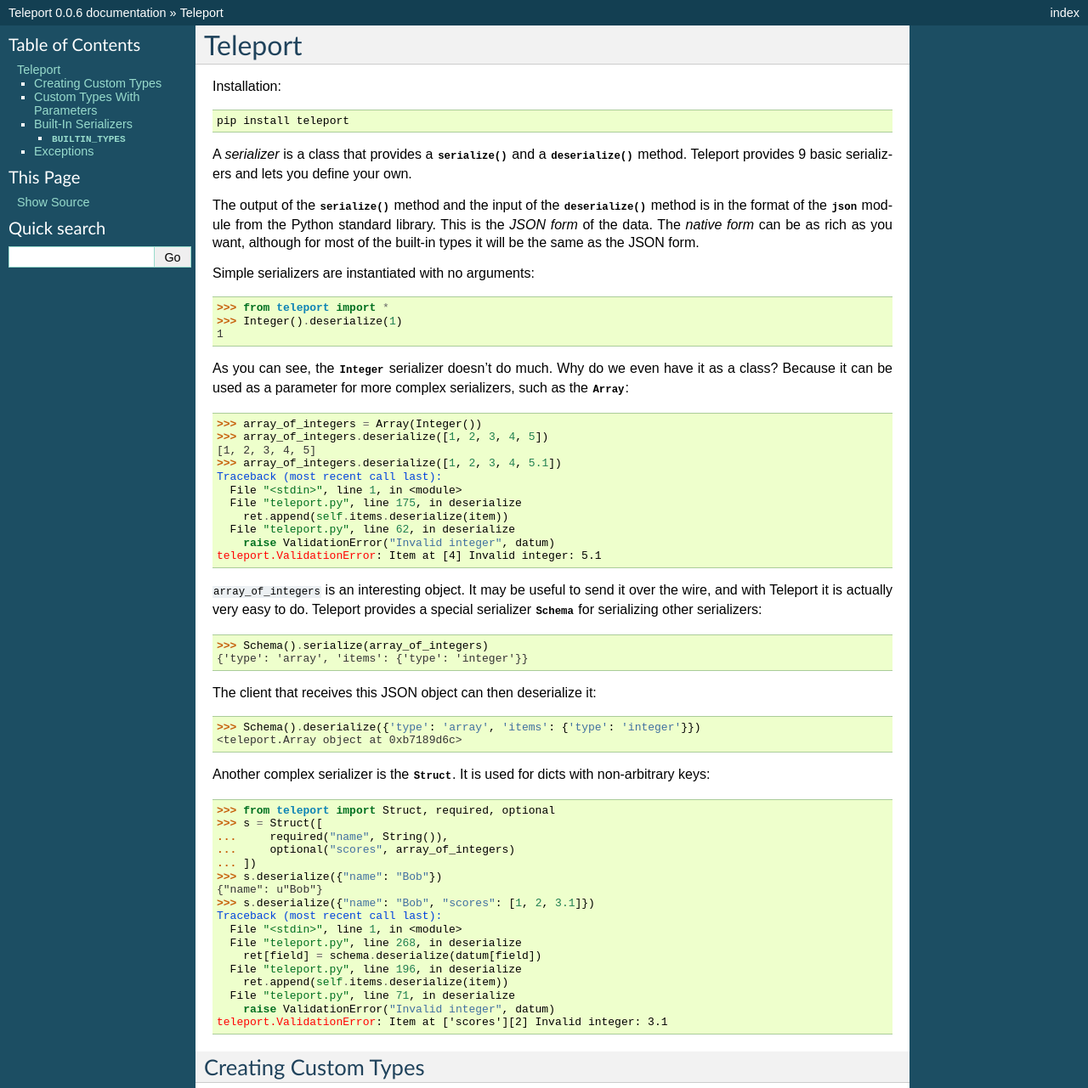
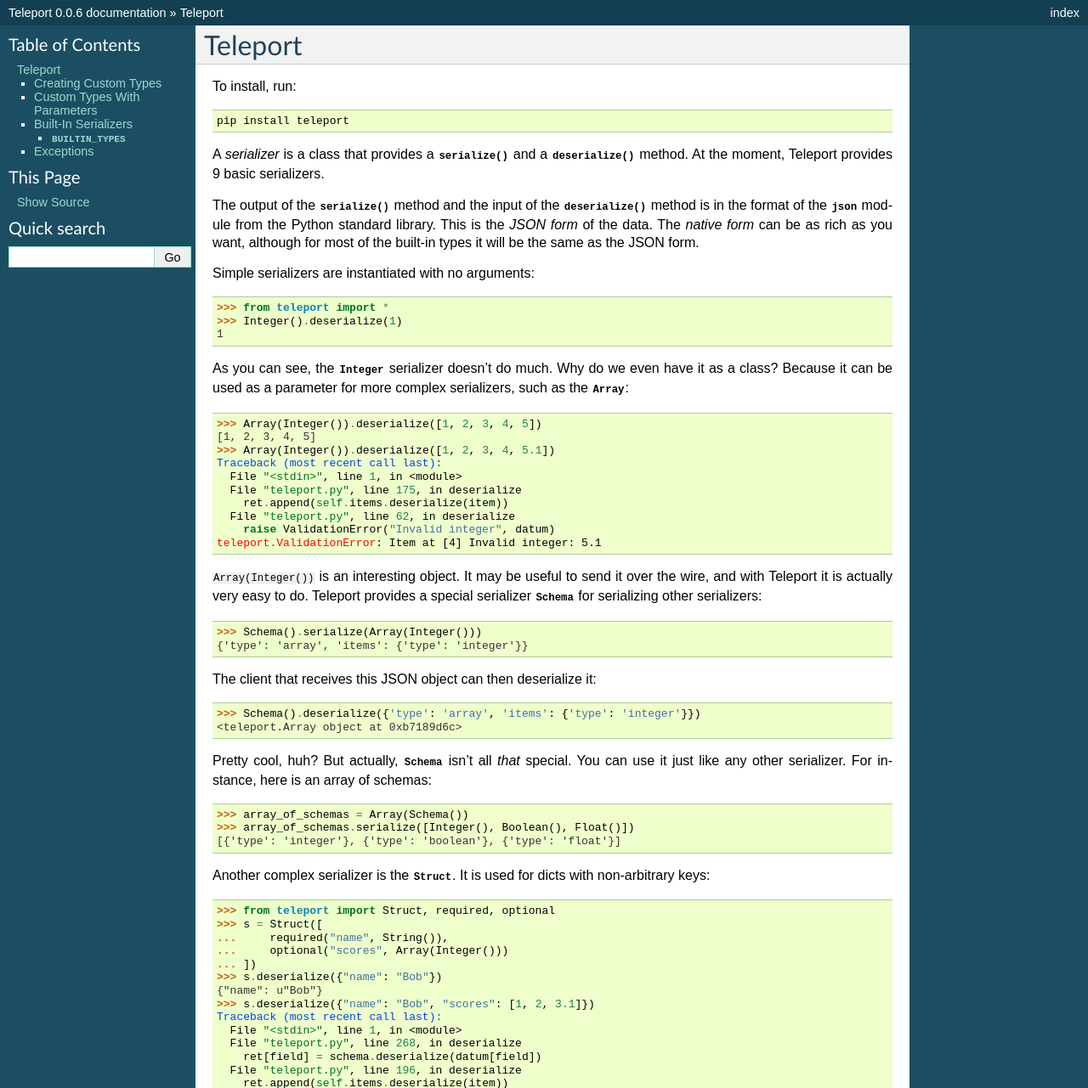
Before and after one commit to cosmic-api/teleport, a Sphinx documentation site: the page built from docs/source/index.rst, in a window 1280 px wide and 1400 px high, cut to the strip 0-1281 px from the top of the window. Shown: the whole strip at 85% size. Built offline with Sphinx 7.4.7, drawn with Linux system fonts in a browser that asks for light colours.

Commit message:
Update documentation

```diff
--- a/docs/source/index.rst
+++ b/docs/source/index.rst
@@ -3,15 +3,15 @@
 
 .. currentmodule:: teleport
 
-Installation:
+To install, run:
 
 .. code:: bash
 
     pip install teleport
 
 A *serializer* is a class that provides a :meth:`serialize` and a
-:meth:`deserialize` method. Teleport provides 9 basic serializers and lets you
-define your own.
+:meth:`deserialize` method. At the moment, Teleport provides 9 basic
+serializers.
 
 The output of the :meth:`serialize` method and the input of the
 :meth:`deserialize` method is in the format of the :mod:`json` module from the
@@ -29,10 +29,9 @@
 have it as a class? Because it can be used as a parameter for more complex
 serializers, such as the :class:`Array`::
 
-    >>> array_of_integers = Array(Integer())
-    >>> array_of_integers.deserialize([1, 2, 3, 4, 5])
+    >>> Array(Integer()).deserialize([1, 2, 3, 4, 5])
     [1, 2, 3, 4, 5]
-    >>> array_of_integers.deserialize([1, 2, 3, 4, 5.1])
+    >>> Array(Integer()).deserialize([1, 2, 3, 4, 5.1])
     Traceback (most recent call last):
       File "<stdin>", line 1, in <module>
       File "teleport.py", line 175, in deserialize
@@ -41,11 +40,11 @@
         raise ValidationError("Invalid integer", datum)
     teleport.ValidationError: Item at [4] Invalid integer: 5.1
 
-``array_of_integers`` is an interesting object. It may be useful to send it
+``Array(Integer())`` is an interesting object. It may be useful to send it
 over the wire, and with Teleport it is actually very easy to do. Teleport provides
 a special serializer :class:`Schema` for serializing other serializers::
 
-    >>> Schema().serialize(array_of_integers)
+    >>> Schema().serialize(Array(Integer()))
     {'type': 'array', 'items': {'type': 'integer'}}
 
 The client that receives this JSON object can then deserialize it::
@@ -53,13 +52,21 @@
     >>> Schema().deserialize({'type': 'array', 'items': {'type': 'integer'}})
     <teleport.Array object at 0xb7189d6c>
 
+Pretty cool, huh? But actually, :class:`Schema` isn't all *that* special. You
+can use it just like any other serializer. For instance, here is an array of
+schemas::
+
+    >>> array_of_schemas = Array(Schema())
+    >>> array_of_schemas.serialize([Integer(), Boolean(), Float()])
+    [{'type': 'integer'}, {'type': 'boolean'}, {'type': 'float'}]
+
 Another complex serializer is the :class:`Struct`. It is used for dicts with
 non-arbitrary keys::
 
     >>> from teleport import Struct, required, optional
     >>> s = Struct([
     ...     required("name", String()),
-    ...     optional("scores", array_of_integers)
+    ...     optional("scores", Array(Integer()))
     ... ])
     >>> s.deserialize({"name": "Bob"})
     {"name": u"Bob"}
```
Also changed, not shown: teleport.py (+15 -4 lines).
